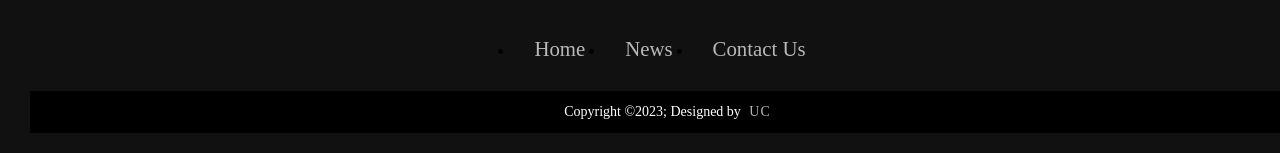
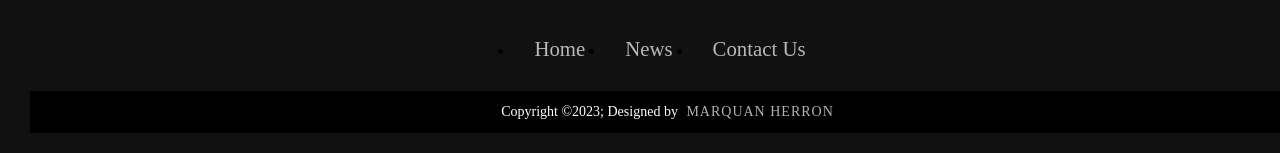
Before and after one commit to MarquanHerron/CATTrucking.github.io, a plain HTML site: page index.html in a window 1280 px wide. Shown: the part 2504-2657 px from the top of the page. Drawn offline with Linux system fonts and the light colour scheme.

Commit message:
Update index.html

```diff
--- a/index.html
+++ b/index.html
@@ -147,7 +147,7 @@
 
                 </div>
             <div class="footerBottom">
-                <p>Copyright &copy;2023; Designed by <span class="designer">uc</span></p>
+                <p>Copyright &copy;2023; Designed by <span class="designer">Marquan Herron</span></p>
 
         </div>
     </div>
```
